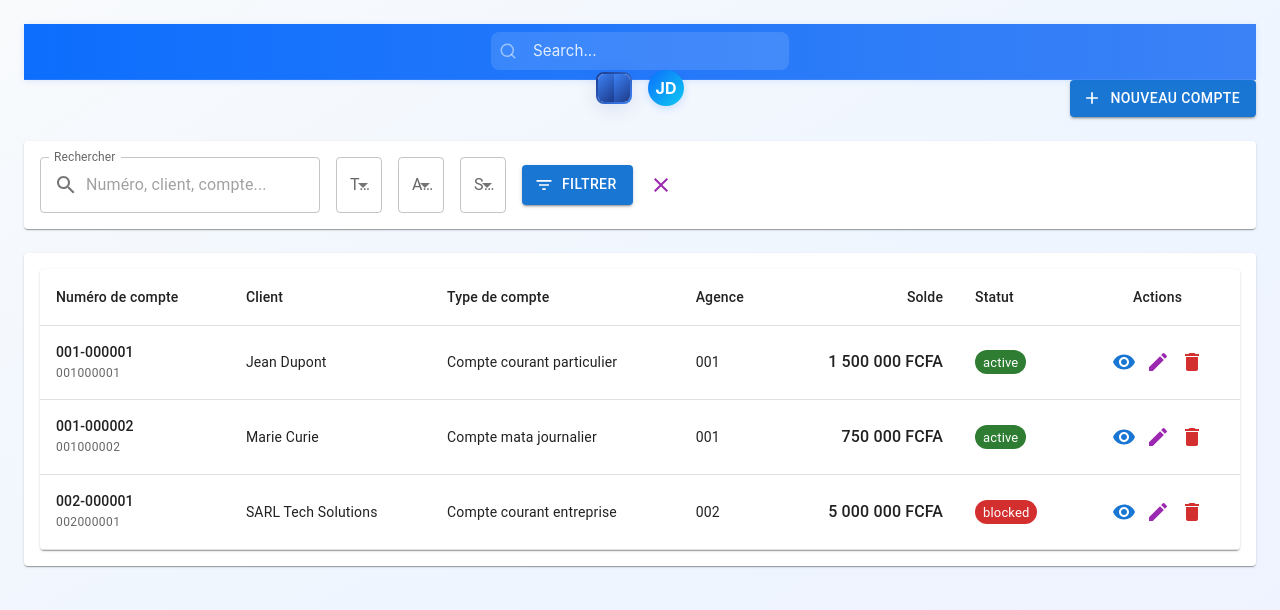
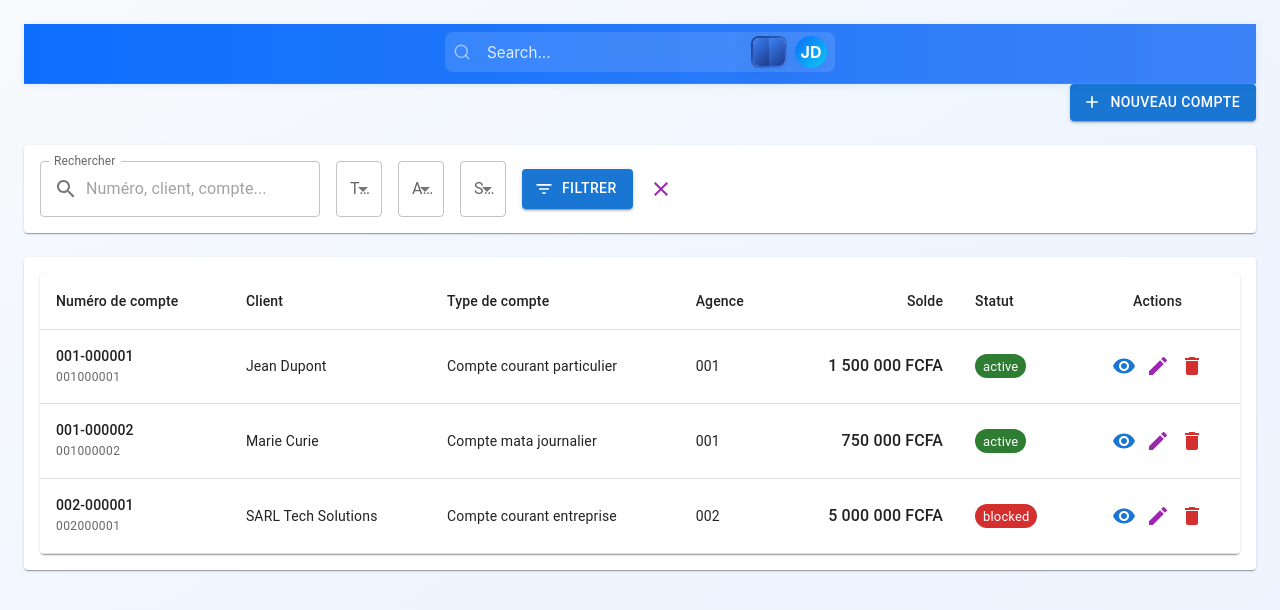
Before and after one commit to Vanellakenfack/Atharibankfront, a React (Vite) app in the folder athari-frontend/: page /accounts in a window 1280 px wide. Shown: the top 610 px of the page. Built offline with nearby package versions, Linux system fonts and the light colour scheme.

Commit message:
modification nav

```diff
--- a/athari-frontend/src/assets/css/dash.css
+++ b/athari-frontend/src/assets/css/dash.css
@@ -177,6 +177,7 @@ body {
 }
 
 /* Top Bar */
+/* Top Bar */
 .top-bar {
   background: linear-gradient(90deg, #0d6efd 0%, #3b82f6 100%);
   color: #fff;
@@ -184,8 +185,8 @@ body {
   padding: 0.5rem 1rem;
   box-shadow: 0 1px 6px rgba(13,110,253,0.12);
   /* Make top-bar a fixed-height header so it doesn't expand */
-  height: 56px;
-  min-height: 56px;
+  height: 60px;
+  min-height: 60px;
   line-height: 1;
   flex: 0 0 auto;
   display: flex;
@@ -198,11 +199,19 @@ body {
   gap: 0.5rem;
   background-color: rgba(255,255,255,0.12);
   border-radius: 0.5rem;
-  /* reduce vertical padding and set fixed container height to align items */
+  /* La hauteur est fixée à 40px */
+
+  box-sizing: border-box;
+
+  /* C'est la ligne clé pour empêcher le débordement horizontal */
+  flex: 0 1 auto;
   padding: 0.15rem 0.5rem;
   max-width: 420px;
   height: 40px;
   box-sizing: border-box;
+
+  /* NOUVEAU : Empêche l'élément de recherche de prendre trop de place */
+  flex: 0 1 auto;
 }
 
 .search-box input {
@@ -211,6 +220,7 @@ body {
   outline: none;
   flex: 1;
   color: #fff;
+  /* Utilise la hauteur du parent (40px) */
   height: 100%;
   box-sizing: border-box;
 }
@@ -219,15 +229,37 @@ body {
   color: rgba(255,255,255,0.85);
 }
 
-/* Ensure inputs and buttons inside the top-bar don't stretch the header */
+/* --- SECTION DE CORRECTION CRITIQUE --- */
+
+/* Ajustements pour les inputs et boutons à l'intérieur de la top-bar */
 .top-bar .search-box input,
 .top-bar .search-box .form-control-sm {
   height: 100%;
-  padding: 0 0.5rem;
-  line-height: 1;
+
+  /* Retirer le padding vertical standard de Bootstrap */
+  padding-top: 0;
+  padding-bottom: 0;
+
+  /* Ajustement horizontal */
+  padding-left: 0.5rem;
+  padding-right: 0.5rem;
+
+  /* CLÉ DE L'ALIGNEMENT : Forcer la hauteur de ligne à la hauteur du conteneur (40px) */
+  line-height: 40px;
+
   font-size: 0.95rem;
   box-sizing: border-box;
 }
+
+/* S'assurer que l'icône de recherche est bien centrée également */
+.search-box > svg {
+  margin: 0;
+  padding: 0;
+  /* Rendre l'icône "block" pour garantir qu'elle ne soit pas traitée comme du texte */
+  display: block;
+}
+
+/* --- FIN SECTION DE CORRECTION CRITIQUE --- */
 
 .top-bar .notification-btn,
 .top-bar .notification-btn.btn {
@@ -256,20 +288,9 @@ body {
   color: rgba(255,255,255,0.95);
 }
 
-.notification-btn {
-  background: none;
-  border: none;
-  color: #212529;
-  cursor: pointer;
-}
-
-.notification-btn:hover {
-  color: #0d6efd;
-}
-
 .avatar {
-  width: 40px;
-  height: 40px;
+  width: 32px;
+  height: 32px;
   background: linear-gradient(135deg, #0d6efd, #0dcaf0);
   color: #fff;
   border-radius: 50%;
--- a/athari-frontend/src/components/layout/TopBar.jsx
+++ b/athari-frontend/src/components/layout/TopBar.jsx
@@ -4,18 +4,26 @@ import 'bootstrap/dist/css/bootstrap.min.css'
 import '../../assets/css/dash.css'
 export default function TopBar({ sidebarOpen }) {
   return (
-    <header className="top-bar d-flex align-items-center justify-content-between">
+    <header className="top-bar d-flex align-items-center justify-content-between flex-nowrap">
       <div className="d-flex align-items-center gap-2 search-box">
         <Search size={18} className="text-white-50" />
         <input type="text" className="form-control form-control-sm" placeholder="Search..." />
+        <div className="d-flex align-items-center gap-3"></div>
+         <button className="notification-btn btn btn-transparent">
+          <Bell size={16} />
+        </button>
+                <div className="avatar rounded-circle bg-primary text-white d-flex align-items-center justify-content-center" >JD</div>
+
       </div>
 
-      <div className="d-flex align-items-center gap-3">
+
+
+    {/*  <div className="d-flex align-items-center gap-3">
         <button className="notification-btn btn btn-transparent">
           <Bell size={16} />
         </button>
-        <div className="avatar rounded-circle bg-primary text-white d-flex align-items-center justify-content-center" style={{width:36,height:36}}>JD</div>
-      </div>
+        <div className="avatar rounded-circle bg-primary text-white d-flex align-items-center justify-content-center" >JD</div>
+      </div>*/ }
     </header>
   )
 }
--- a/athari-frontend/src/pages/Login.jsx
+++ b/athari-frontend/src/pages/Login.jsx
@@ -62,7 +62,7 @@ export default function Login() {
       localStorage.setItem('user', JSON.stringify(response.data.user));
 
       // Redirection après succès
-      navigate('/users/management');
+      navigate('/dashboard');
 
     } catch (err) {
       const errorData = err.response?.data;
```
